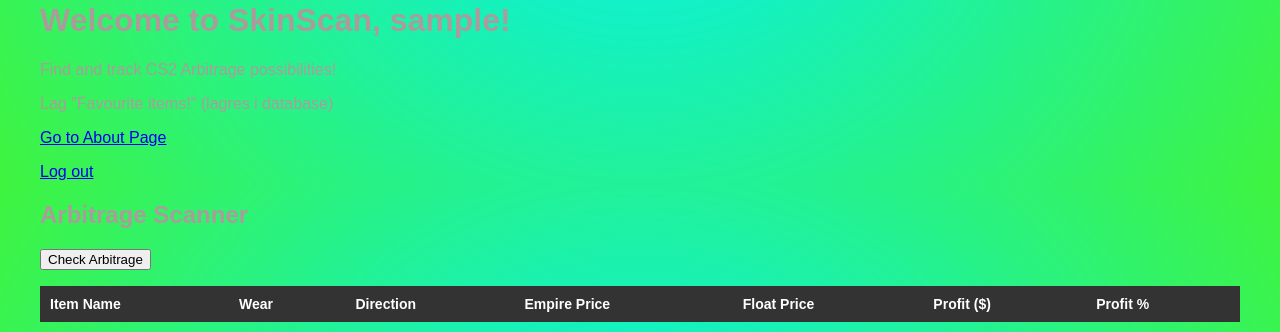
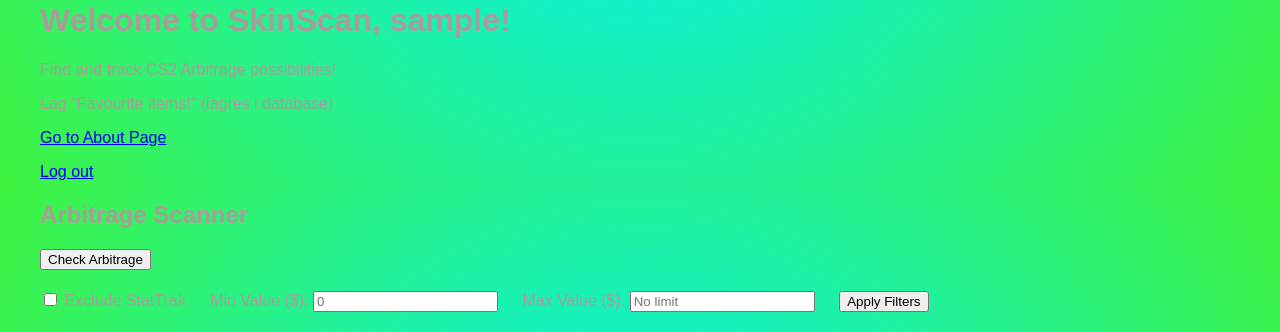
Before and after one commit to facetype/skinscan, a PHP site: page /skinscan/index.php in a window 1280 px wide. Shown: the part 616-948 px from the top of the page. Run offline with PHP 8.4, Linux system fonts and the light colour scheme; the visitor is signed in with stand-in values (Sample User, id 1); lists and menus that the app fills with data are empty.

Commit message:
added filters for sorting

```diff
--- a/skinscan/index.php
+++ b/skinscan/index.php
@@ -11,7 +11,6 @@ require_once __DIR__ . '/includes/header.php';
 require_once __DIR__ . '/../src/db/connection.php';
 ?>
 
-<script src="js/main.js"></script>
 
 <main class="container">
     <?php if (!isset($_SESSION['loggedin']) || $_SESSION['loggedin'] !== true): ?>
@@ -32,6 +31,30 @@ require_once __DIR__ . '/../src/db/connection.php';
         <button id="checkArb">Check Arbitrage</button>
         <p id="status" style="margin-top: 10px; font-weight: bold;"></p>
 
+
+        <div id="filters" style="margin: 20px 0;">
+            <label>
+                <input type="checkbox" id="excludeStattrak">
+                Exclude StatTrak
+            </label>
+
+            <label style="margin-left: 20px;">
+                Min Value ($):
+                <input type="number" id="minValue" placeholder="0" min="0">
+            </label>
+
+            <label style="margin-left: 20px;">
+                Max Value ($):
+                <input type="number" id="maxValue" placeholder="No limit" min="0">
+            </label>
+
+            <button id="applyFilters" style="margin-left: 20px;">Apply Filters</button>
+        </div>
+
+
+
+
+
         <table id="arbResults" class="arb-table">
             <thead>
                 <tr>
@@ -50,4 +73,6 @@ require_once __DIR__ . '/../src/db/connection.php';
     <?php endif; ?>
 </main>
 
+<script src="js/main.js"></script>
+
 <?php require_once __DIR__ . '/includes/footer.php'; ?>
--- a/skinscan/js/main.js
+++ b/skinscan/js/main.js
@@ -21,8 +21,8 @@ function showSlides(n) {
   let slides = document.getElementsByClassName("mySlides");
   let dots = document.getElementsByClassName("dot");
 
-  if (n > slides.length) {slideIndex = 1}
-  if (n < 1) {slideIndex = slides.length}
+  if (n > slides.length) { slideIndex = 1 }
+  if (n < 1) { slideIndex = slides.length }
 
   for (i = 0; i < slides.length; i++) {
     slides[i].style.display = "none";
@@ -31,8 +31,8 @@ function showSlides(n) {
     dots[i].className = dots[i].className.replace(" active", "");
   }
 
-  slides[slideIndex-1].style.display = "block";
-  dots[slideIndex-1].className += " active";
+  slides[slideIndex - 1].style.display = "block";
+  dots[slideIndex - 1].className += " active";
 
   // Automatisk loop
   clearTimeout(slideTimer);
@@ -50,9 +50,53 @@ document.addEventListener("DOMContentLoaded", () => {
   const arbTable = document.getElementById("arbResults");
   const tbody = arbTable.querySelector("tbody");
   const status = document.getElementById("status");
+  const excludeStattrak = document.getElementById("excludeStattrak");
+  const minValueInput = document.getElementById("minValue");
+  const maxValueInput = document.getElementById("maxValue");
+  const applyFiltersBtn = document.getElementById("applyFilters");
+
+
 
   let currentData = []; // Store fetched data for sorting
   let sortDirection = {}; // Track sort direction per column
+  let filteredData = [];
+
+  function applyFilters() {
+    let filtered = [...currentData];
+
+    // Exclude StatTrak
+    if (excludeStattrak.checked) {
+      filtered = filtered.filter(item =>
+        !item.market_hash_name.toLowerCase().includes("stattrak")
+      );
+    }
+
+    // Min value
+    const minVal = Number(minValueInput.value) * 100;
+    if (!isNaN(minVal) && minVal > 0) {
+      filtered = filtered.filter(item =>
+        Math.min(item.empire_price, item.float_price) >= minVal
+      );
+    }
+
+    // Max value
+    const maxVal = Number(maxValueInput.value) * 100;
+    if (!isNaN(maxVal) && maxVal > 0) {
+      filtered = filtered.filter(item =>
+        Math.min(item.empire_price, item.float_price) <= maxVal
+      );
+    }
+
+    filteredData = filtered;
+
+    renderTable(filtered);
+  }
+
+  applyFiltersBtn.addEventListener("click", () => {
+    applyFilters();
+  });
+
+
 
   checkArbBtn.addEventListener("click", async () => {
     status.textContent = "Scanning for arbitrage opportunities...";
@@ -99,8 +143,10 @@ document.addEventListener("DOMContentLoaded", () => {
     headerElement.classList.add("sorted");
     headerElement.classList.add(sortDirection[field] ? "asc" : "desc");
 
+    const dataToSort = filteredData.length > 0 ? filteredData : currentData;
+
     // Sort logic
-    currentData.sort((a, b) => {
+    dataToSort.sort((a, b) => {
       let valA = a[field] ?? "";
       let valB = b[field] ?? "";
 
@@ -120,7 +166,7 @@ document.addEventListener("DOMContentLoaded", () => {
       return 0;
     });
 
-    renderTable(currentData);
+    renderTable(dataToSort);
   }
 
   function renderTable(data) {
--- a/src/scripts/fetch_and_store.php
+++ b/src/scripts/fetch_and_store.php
@@ -45,6 +45,7 @@ function empireCoinsToUsdCents($coins) {
 $MIN_PROFIT_PERCENTAGE = 2;
 $MIN_QTY = 1;
 $MIN_VALUE = 100;
+$MAX_PROFT_PERCENTAGE = 100;
 
 $csFloat = new CSFloatClient();
 $empire = new EmpireClient();
@@ -118,7 +119,7 @@ foreach ($floatIndex as $name => $floatItem) {
             $profit = $floatPrice - $empirePrice;
             $profitPercent = ($profit / $empirePrice) * 100;
             //checking for profit, and minimum price
-            if ($profitPercent >= $MIN_PROFIT_PERCENTAGE && $empirePrice >= $MIN_VALUE) {
+            if ($profitPercent >= $MIN_PROFIT_PERCENTAGE && $empirePrice >= $MIN_VALUE && $profitPercent <= $MAX_PROFT_PERCENTAGE) {
                 $arbitrageOps[] = [
                     'direction' => 'Buy on Empire → Sell on Float',
                     'market_hash_name' => $floatItem['market_hash_name'],
@@ -136,7 +137,7 @@ foreach ($floatIndex as $name => $floatItem) {
             $profit = $empirePrice - $floatPrice;
             $profitPercent = ($profit / $floatPrice) * 100;
             //checking for profit, and minimum price
-            if ($profitPercent >= $MIN_PROFIT_PERCENTAGE && $floatPrice >= $MIN_VALUE) {
+            if ($profitPercent >= $MIN_PROFIT_PERCENTAGE && $floatPrice >= $MIN_VALUE && $profitPercent <= $MAX_PROFT_PERCENTAGE) {
                 $arbitrageOps[] = [
                     'direction' => 'Buy on Float → Sell on Empire',
                     'market_hash_name' => $floatItem['market_hash_name'],
```
